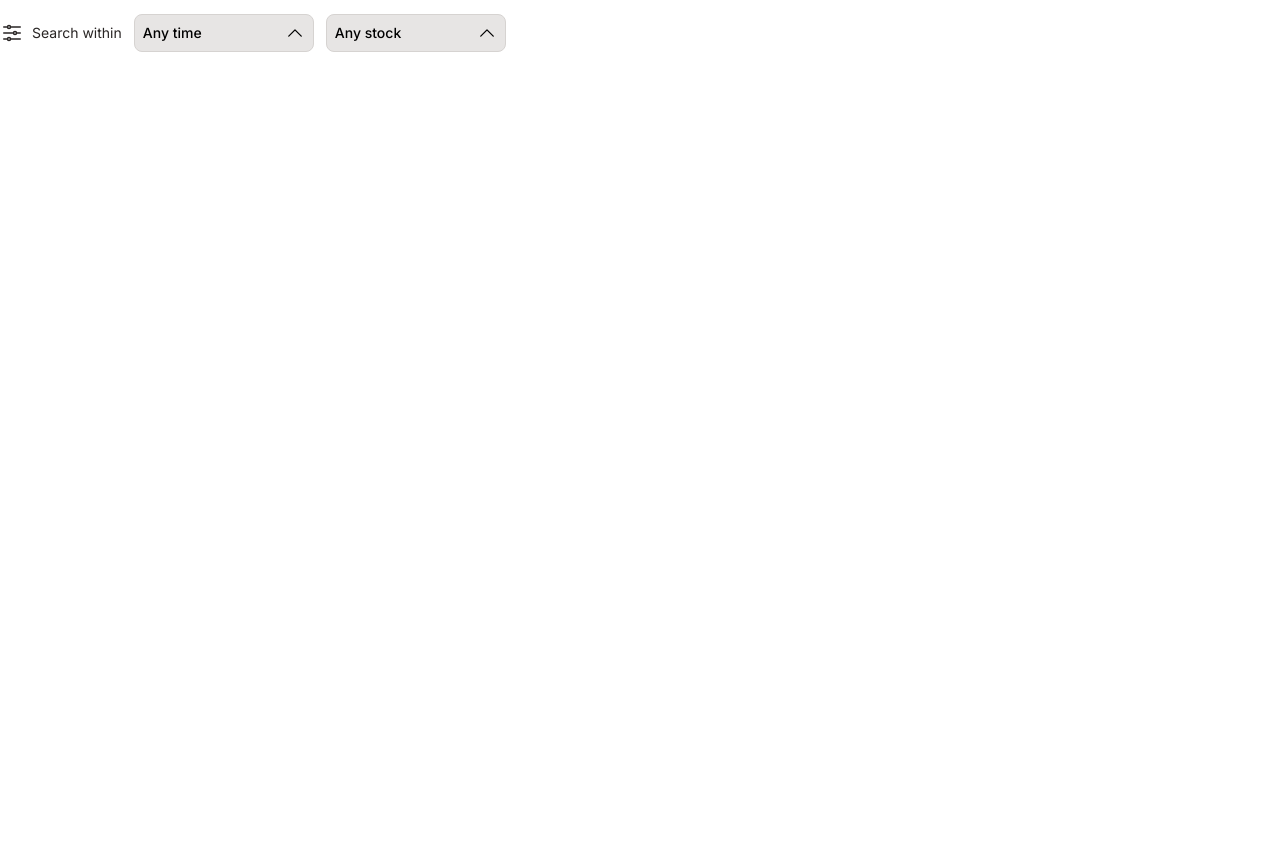
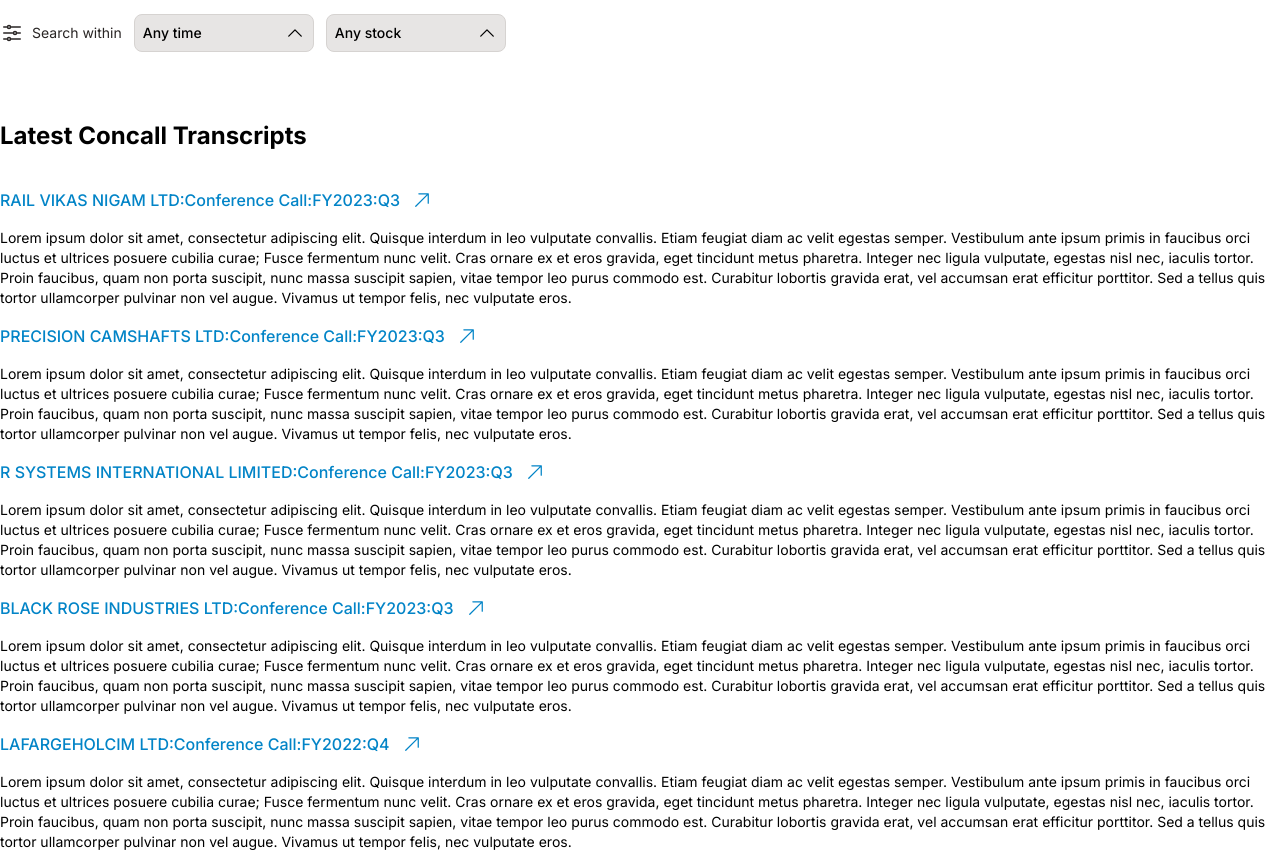
Before and after one commit to dibkb/stockInsights-assignment, a React (Vite) app: page / in a window 1280 px wide. Shown: the part 360-1212 px from the top of the page. Before the commit the page ends 800 px from the top, so only its background shows below. Built offline with nearby package versions, Linux system fonts and the light colour scheme; the HTML template or start-up script is replaced by a standard one.

Commit message:
list render and style

```diff
--- a/src/App.tsx
+++ b/src/App.tsx
@@ -1,4 +1,5 @@
 import Body from "./components/Body";
+import List from "./components/List";
 import Navbar from "./components/Navbar";
 import Search from "./components/Search";
 
@@ -8,6 +9,7 @@
       <Navbar />
       <Body />
       <Search />
+      <List />
     </>
   );
 }
--- a/src/components/FilteredItem.tsx
+++ b/src/components/FilteredItem.tsx
@@ -24,7 +24,7 @@
         <span
           onClick={() => removeStockItemHandler(element)}
           key={element.value}
-          className="text-sm flex gap-1 items-center bg-neutral-200 hover:bg-neutral-300 border border-neutral-300 px-4 py-2 rounded-full"
+          className="cursor-pointer text-sm flex gap-1 items-center bg-neutral-200 hover:bg-neutral-300 border border-neutral-300 px-4 py-2 rounded-full"
         >
           <XMarkIcon className="h-5 w-5" />
           <p>{element.value}</p>
--- /dev/null
+++ b/src/components/List.tsx
@@ -0,0 +1,23 @@
+import React from "react";
+import { ArrowUpRightIcon } from "@heroicons/react/24/solid";
+import { Items } from "../data/ItemData";
+const List: React.FC = () => {
+  return (
+    <div className="container mx-auto">
+      <p className="text-2xl font-bold my-9">Latest Concall Transcripts</p>
+      <div className="flex flex-col gap-4">
+        {Items.map((element) => (
+          <div>
+            <h1 className="mb-4 font-medium text-sky-600 flex items-center gap-3 cursor-pointer hover:underline">
+              {element.title}
+              <ArrowUpRightIcon className="h-5 w-5" />
+            </h1>
+            <p className="text-sm">{element.content}</p>
+          </div>
+        ))}
+      </div>
+    </div>
+  );
+};
+
+export default List;
--- /dev/null
+++ b/src/data/ItemData.ts
@@ -0,0 +1,32 @@
+export const Items = [
+  {
+    id: 1,
+    title: "RAIL VIKAS NIGAM LTD:Conference Call:FY2023:Q3",
+    content:
+      "Lorem ipsum dolor sit amet, consectetur adipiscing elit. Quisque interdum in leo vulputate convallis. Etiam feugiat diam ac velit egestas semper. Vestibulum ante ipsum primis in faucibus orci luctus et ultrices posuere cubilia curae; Fusce fermentum nunc velit. Cras ornare ex et eros gravida, eget tincidunt metus pharetra. Integer nec ligula vulputate, egestas nisl nec, iaculis tortor. Proin faucibus, quam non porta suscipit, nunc massa suscipit sapien, vitae tempor leo purus commodo est. Curabitur lobortis gravida erat, vel accumsan erat efficitur porttitor. Sed a tellus quis tortor ullamcorper pulvinar non vel augue. Vivamus ut tempor felis, nec vulputate eros.",
+  },
+  {
+    id: 2,
+    title: "PRECISION CAMSHAFTS LTD:Conference Call:FY2023:Q3",
+    content:
+      "Lorem ipsum dolor sit amet, consectetur adipiscing elit. Quisque interdum in leo vulputate convallis. Etiam feugiat diam ac velit egestas semper. Vestibulum ante ipsum primis in faucibus orci luctus et ultrices posuere cubilia curae; Fusce fermentum nunc velit. Cras ornare ex et eros gravida, eget tincidunt metus pharetra. Integer nec ligula vulputate, egestas nisl nec, iaculis tortor. Proin faucibus, quam non porta suscipit, nunc massa suscipit sapien, vitae tempor leo purus commodo est. Curabitur lobortis gravida erat, vel accumsan erat efficitur porttitor. Sed a tellus quis tortor ullamcorper pulvinar non vel augue. Vivamus ut tempor felis, nec vulputate eros.",
+  },
+  {
+    id: 3,
+    title: "R SYSTEMS INTERNATIONAL LIMITED:Conference Call:FY2023:Q3",
+    content:
+      "Lorem ipsum dolor sit amet, consectetur adipiscing elit. Quisque interdum in leo vulputate convallis. Etiam feugiat diam ac velit egestas semper. Vestibulum ante ipsum primis in faucibus orci luctus et ultrices posuere cubilia curae; Fusce fermentum nunc velit. Cras ornare ex et eros gravida, eget tincidunt metus pharetra. Integer nec ligula vulputate, egestas nisl nec, iaculis tortor. Proin faucibus, quam non porta suscipit, nunc massa suscipit sapien, vitae tempor leo purus commodo est. Curabitur lobortis gravida erat, vel accumsan erat efficitur porttitor. Sed a tellus quis tortor ullamcorper pulvinar non vel augue. Vivamus ut tempor felis, nec vulputate eros.",
+  },
+  {
+    id: 4,
+    title: "BLACK ROSE INDUSTRIES LTD:Conference Call:FY2023:Q3",
+    content:
+      "Lorem ipsum dolor sit amet, consectetur adipiscing elit. Quisque interdum in leo vulputate convallis. Etiam feugiat diam ac velit egestas semper. Vestibulum ante ipsum primis in faucibus orci luctus et ultrices posuere cubilia curae; Fusce fermentum nunc velit. Cras ornare ex et eros gravida, eget tincidunt metus pharetra. Integer nec ligula vulputate, egestas nisl nec, iaculis tortor. Proin faucibus, quam non porta suscipit, nunc massa suscipit sapien, vitae tempor leo purus commodo est. Curabitur lobortis gravida erat, vel accumsan erat efficitur porttitor. Sed a tellus quis tortor ullamcorper pulvinar non vel augue. Vivamus ut tempor felis, nec vulputate eros.",
+  },
+  {
+    id: 5,
+    title: "LAFARGEHOLCIM LTD:Conference Call:FY2022:Q4",
+    content:
+      "Lorem ipsum dolor sit amet, consectetur adipiscing elit. Quisque interdum in leo vulputate convallis. Etiam feugiat diam ac velit egestas semper. Vestibulum ante ipsum primis in faucibus orci luctus et ultrices posuere cubilia curae; Fusce fermentum nunc velit. Cras ornare ex et eros gravida, eget tincidunt metus pharetra. Integer nec ligula vulputate, egestas nisl nec, iaculis tortor. Proin faucibus, quam non porta suscipit, nunc massa suscipit sapien, vitae tempor leo purus commodo est. Curabitur lobortis gravida erat, vel accumsan erat efficitur porttitor. Sed a tellus quis tortor ullamcorper pulvinar non vel augue. Vivamus ut tempor felis, nec vulputate eros.",
+  },
+];
```
